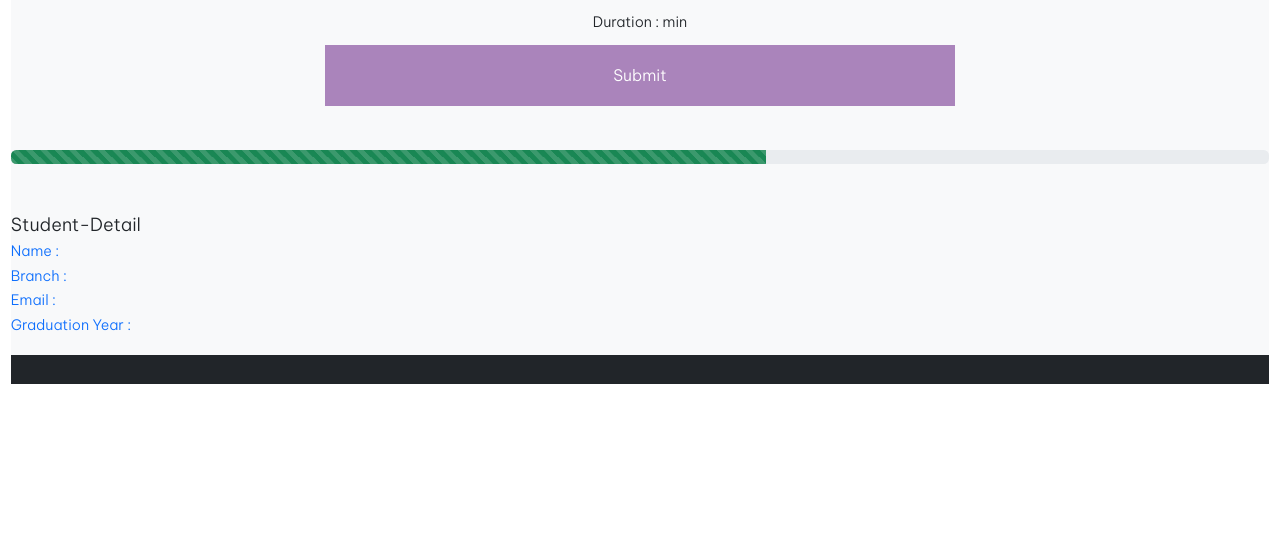
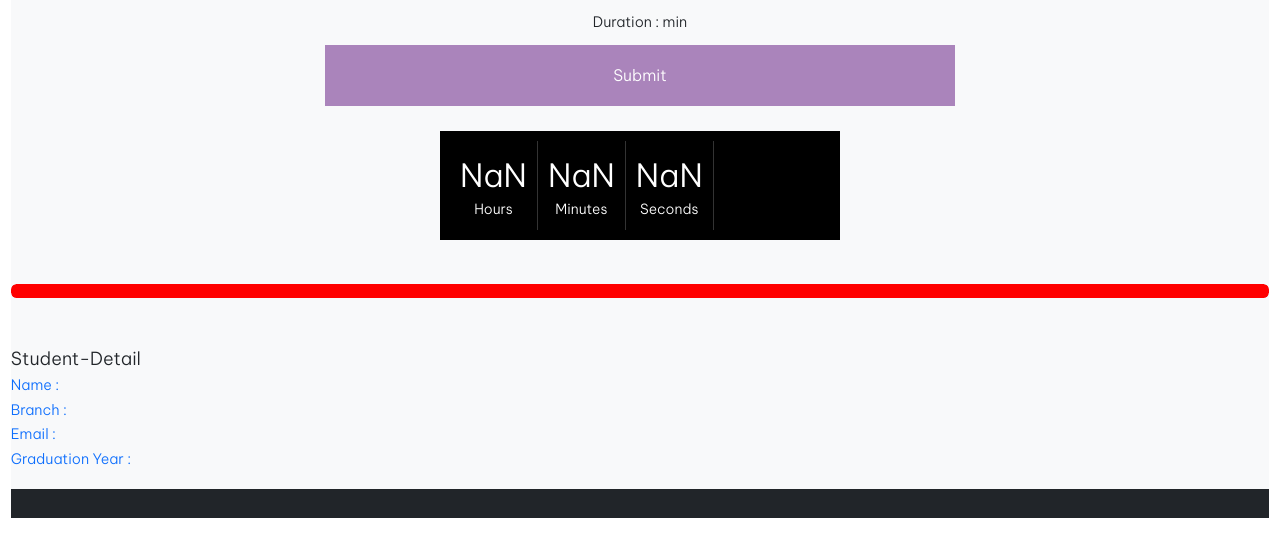
Before and after one commit to harshit1142/Quizopia, a React (Create React App) app: page /quiz in a window 1280 px wide. Shown: the top 556 px of the page. Built offline with nearby package versions, Linux system fonts and the light colour scheme.

Commit message:
Add: Quiz Timer(Auto Submit)

```diff
--- a/src/Components/QuizList.js
+++ b/src/Components/QuizList.js
@@ -29,7 +29,7 @@ export default function QuizList({list,ind,name}) {
   function setShow() {
     var today = new Date();
     if (today.getDate() === quizDate.getDate() && today.getMonth() === quizDate.getMonth() && today.getFullYear() === quizDate.getFullYear()) {
-      if (today.getTime() >= quizDate.getTime() && today.getTime() <= (quizDate.getTime() + (list.duration * 60))) {
+      if (today.getTime() >= quizDate.getTime() && today.getTime() <= last.getTime()) {
         setIdeal("start");
         setbg("green");
       }
@@ -120,8 +120,8 @@ export default function QuizList({list,ind,name}) {
             </h6>
             <div className="d-flex flex-row flex-wrap">
               {isIdeal === "left" ? <button onClick={(e) => setControl("add")} className="btn" style={{ color: "green" }}>Add Ques</button> :""}
-              {isIdeal === "left" ? <button className="btn" style={{ color: "red" }} onClick={handeldelete}>Delete</button> :""}
-              {isIdeal !== "left" ? <button className="btn" style={{ color: "black", background: "yellow" }} onClick={handleRanking}>Ranking</button> :""}
+              {isIdeal !== "start" ? <button className="btn" style={{ color: "red", background: "black" }} onClick={handeldelete}>Delete</button> :""}
+              {isIdeal === "over" ? <button className="btn" style={{ color: "black", background: "yellow" }} onClick={handleRanking}>Ranking</button> :""}
             </div>
           </div>
         </div>
--- a/src/Components/QuizList_Student.js
+++ b/src/Components/QuizList_Student.js
@@ -14,23 +14,25 @@ export default function QuizList_Student({ list, ind, name }) {
     const ranking=useSelector(selectRank);
     const user=useSelector(selectUser);
     const quiz=useSelector(selectQuiz);
-    const quizDate = new Date(list.date);
+
     var [isIdeal,setIdeal]=useState("left");
     var [bg,setbg]=useState("pink");
     const attempt=ranking.filter((ele,ind)=>ele.studentId===user._id && ele.quizId===list._id);
     var isAttempt=(attempt.length>=1)?true:false;
+    console.log(attempt);
+    const quizDate = new Date(list.date);
     var last=new Date(quizDate.getTime() + list.duration * 60000);
 
     function setShow(){
         var today=new Date();
         if (today.getDate() === quizDate.getDate() && today.getMonth() === quizDate.getMonth() && today.getFullYear() === quizDate.getFullYear()){
-            if (today.getTime() >= quizDate.getTime() && today.getTime() <= (quizDate.getTime() + (list.duration*60))){
+            if (today.getTime() >= quizDate.getTime() && today.getTime() <= last.getTime()){
                 setIdeal("start");
                 setbg("green");
             }
             else if (today.getTime() > last.getTime()){
                 setIdeal("over");
-                setbg("red")
+                setbg("red");
             }
         }
         else if (today.getMonth() === quizDate.getMonth() && today.getFullYear() === quizDate.getFullYear()){
@@ -52,6 +54,7 @@ export default function QuizList_Student({ list, ind, name }) {
     }
     useEffect(()=>{
         const timer1 = setInterval(() => setShow(),1000);
+        console.log(ind+" "+isIdeal+" "+isAttempt);
 
         return () => {
             clearTimeout(timer1);
--- a/src/Pages/QuizWindow/QuizWindow.js
+++ b/src/Pages/QuizWindow/QuizWindow.js
@@ -1,34 +1,84 @@
-import React from 'react'
+import React, { useEffect, useState } from 'react'
 import classes from './QuizWindow.module.css'
 import { useDispatch, useSelector } from 'react-redux'
 import Question from '../../Components/Question';
 import { useHistory } from 'react-router-dom/cjs/react-router-dom.min';
 import { removeQues } from '../../Redux/QuesRedux';
+import { removeQuiz } from '../../Redux/QuizRedux';
 
 
 
 export default function QuizWindow() {
 
-   const dispatch=useDispatch();
+  const dispatch = useDispatch();
   const selectUser = (state) => state.rootReducer.UserReducer.user;
   const selectQuiz = (state) => state.rootReducer.QuizReducer.quiz;
-  const selectQues= (state) => state.rootReducer.QuesReducer.ques;
+  const selectQues = (state) => state.rootReducer.QuesReducer.ques;
 
-  const user= useSelector(selectUser);
-  const quiz= useSelector(selectQuiz);
-  const ques= useSelector(selectQues);
+  const user = useSelector(selectUser);
+  const quiz = useSelector(selectQuiz);
+  const ques = useSelector(selectQues);
 
-  const question=quiz.question;
-  const history=useHistory();
+  const question = quiz.question;
+  const history = useHistory();
 
-  async function handelSubmit(){
-    var totalScore=0;
-    var score=0;
-    for(var i=0;i<ques.length;i++){
-      if(ques[i].option===ques[i].answer){
-        score+=parseInt(ques[i].score)
+  const quizDate = new Date(quiz.date);
+  var deadline = new Date(quizDate.getTime() + quiz.duration * 60000);
+
+  const [width, setWidth] = useState(100);
+  const [hours, setHours] = useState(0);
+  const [minutes, setMinutes] = useState(0);
+  const [seconds, setSeconds] = useState(0);
+  const [bg, setbg] = useState("green");
+
+
+  const getTime = () => {
+    var time = deadline - (new Date().getTime());
+    setHours(Math.floor((time / (1000 * 60 * 60)) % 24));
+    setMinutes(Math.floor((time / 1000 / 60) % 60));
+    setSeconds(Math.floor((time / 1000) % 60));
+    var percentage = (((minutes*60)+seconds )/ (quiz.duration*60))*100;
+    setWidth(percentage);
+   if(width>=50 && width<=90){
+    setbg("orange")
    }
-      totalScore+=parseInt(ques[i].score)
+   if(width>=90){
+    setbg("red")
+   }
+    if (width >= 0.100 && width <= 2.900) {
+      alert("Time Over !!!")
+      return
+    }
+  };
+
+  useEffect(() => {
+    var interval;
+    if (!(hours===0  && minutes===0 && seconds===5)) {
+     interval = setInterval(() => getTime(), 1000);
+    }
+
+    if (hours === 0 && minutes === 0 && seconds === 5) {
+      alert("Time Over !!!");
+      handelSubmit();
+      return () => clearInterval(interval);
+    }
+
+  }, [getTime]);
+
+
+
+  async function handelSubmit() {
+    if(user.name==="" || quiz._id===""){
+      alert("Invalid Input");
+      return
+    }
+    var totalScore = 0;
+    var score = 0;
+    for (var i = 0; i < ques.length; i++) {
+      if (ques[i].option === ques[i].answer) {
+        score += parseInt(ques[i].score)
+      }
+      totalScore += parseInt(ques[i].score)
     }
     try {
 
@@ -42,15 +92,16 @@ export default function QuizWindow() {
           email: user.email,
           branch: user.branch,
           graduationYear: user.graduationYear,
-          score:score,
-          totalMarks:totalScore,
-          quizId:quiz._id,
-          studentId:user._id,
+          score: score,
+          totalMarks: totalScore,
+          quizId: quiz._id,
+          studentId: user._id,
         })
       })
       const res = await response.json();
-      if(res.status===200){
+      if (res.status === 200) {
         dispatch(removeQues({}))
+        dispatch(removeQuiz({}))
         alert("Quiz Submitted Successfully !!")
         history.push("/student");
       } else {
@@ -61,6 +112,9 @@ export default function QuizWindow() {
     }
   }
 
+
+
+
   return (
     <div className='container-fluid w-100' >
       <div className='pt-2 bg-light text-dark'>
@@ -69,9 +123,29 @@ export default function QuizWindow() {
           <h6 className='text-dark'>Duration : {quiz.duration} min</h6>
           <p className='text-dark'>{quiz.description}</p>
           <button className={classes.button} onClick={handelSubmit}>Submit</button>
+          <div className={classes.timer} role="timer">
+            <div className={classes.col-3}>
+              <div className={classes.box}>
+                <p id="hour">{hours < 10 ? "0" + hours : hours}</p>
+                <span className={classes.text}>Hours</span>
+              </div>
+            </div>
+            <div className={classes.col-3}>
+              <div className={classes.box}>
+                <p id="minute">{minutes < 10 ? "0" + minutes : minutes}</p>
+                <span className={classes.text}>Minutes</span>
+              </div>
+            </div>
+            <div className={classes.col-3}>
+              <div className={classes.box}>
+                <p id="second">{seconds < 10 ? "0" + seconds : seconds}</p>
+                <span className={classes.text}>Seconds</span>
+              </div>
+            </div>
+          </div>
         </div>
         <div className="progress mt-5 mb-5 w-80">
-        <div className="progress-bar progress-bar-striped bg-success" role="progressbar" style={{width:"60%"}} aria-valuenow="25" aria-valuemin="0" aria-valuemax="100"></div>
+          <div className="progress-bar progress" role="progressbar" style={{ width: `${width}%` ,background:bg}}  aria-valuenow="25" aria-valuemin="0" aria-valuemax="100"></div>
         </div>
         <div className='box-middle text-primary pt-2 pb-3'>
           <h5 className='text-dark'>Student-Detail</h5>
@@ -81,7 +155,7 @@ export default function QuizWindow() {
           <h6>Graduation Year : {user.graduationYear}</h6>
         </div>
         <div className='container-fluid p-3 d-flex flex-column bg-dark text-light'>
-           {question && question.map((ele,ind)=><Question ele={ele} key={ele._id} ind={ind}/>)}
+          {question && question.map((ele, ind) => <Question ele={ele} key={ele._id} ind={ind} />)}
         </div>
       </div>
     </div>
--- a/src/Pages/QuizWindow/QuizWindow.module.css
+++ b/src/Pages/QuizWindow/QuizWindow.module.css
@@ -69,3 +69,47 @@ button:focus {
     background-color: #5e3370;
     outline: none;
 }
+.container {
+    align-items: center;
+    display: flex;
+    flex-direction: column;
+    height: 100%;
+    justify-content: center;
+}
+
+.timer {
+    background-color: black;
+    color: white;
+    display: flex;
+    flex-direction: row;
+    margin-top: 25px;
+    padding: 10px;
+    text-align: center;
+    width: 400px;
+}
+
+.col-3 {
+    width: 25%;
+    float: left;
+}
+
+.box {
+    border-right: solid 1px rgba(255, 255, 255, 0.2);
+    font-weight: 300;
+    padding: 10px;
+}
+
+.col-3:last-child .box {
+    border-right-color: transparent;
+}
+
+.box p {
+    font-size: calc(16px + 2vmin);
+    margin: 0;
+}
+
+.text {
+    color: white;
+    font-size: 14px
+
+}
--- a/src/Redux/QuizRedux.js
+++ b/src/Redux/QuizRedux.js
@@ -2,7 +2,7 @@ import { createSlice } from "@reduxjs/toolkit";
 
 
 const InitialValue = {
-    quiz: {title:"",question:""}
+    quiz: {_id:"",title:"",question:""}
 }
 
 
```
Also changed, not shown: 1 other file (tests, documents, lock files or other folders). Lines whose indentation alone changed are shown as unchanged.
